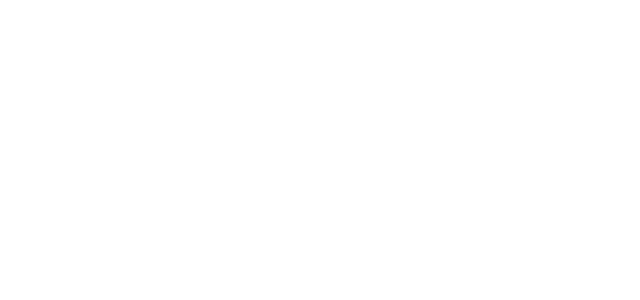
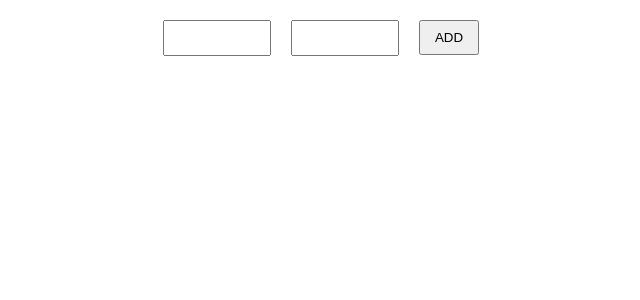
Before and after one commit to PreetS123/Revision, a React (Create React App) app in the folder react_interview_practise/: page /todo in a window 1280 px wide. Before the commit this address had no page. Shown: the top 300 px of the page, without its empty margins (319-959 px from the left). Built offline with nearby package versions, Linux system fonts and the light colour scheme.

Commit message:
data-posting

```diff
--- a/react_interview_practise/src/App.js
+++ b/react_interview_practise/src/App.js
@@ -5,6 +5,7 @@
 import { Setintervalex } from './ExamplePractise/Setintervalex';
 import { Useeffectex } from './ExamplePractise/Useeffectex';
 import { Route, Routes } from 'react-router-dom';
+import { Todo } from './ExamplePractise/Todo';
 
 function App() {
 
@@ -15,7 +16,7 @@
       <Route path='/useref' element={<UseRefEx/>} />
       <Route path='/useeffect' element={<Useeffectex/>} />
       <Route path='/setinterval' element={<Setintervalex/>} />
-      {/* <Route path='/' element={} /> */}
+      <Route path='/todo' element={<Todo/>} />
       {/* <Route path='/' element={} /> */}
       {/* <Route path='/' element={} /> */}
       {/* <Route path='/' element={} /> */}
--- /dev/null
+++ b/react_interview_practise/src/ExamplePractise/Todo.jsx
@@ -0,0 +1,68 @@
+import React, { useState } from "react";
+
+export const Todo = () => {
+  const [todo, setTodo] = useState([]);
+  const [inpVal, setInpVal] = useState({
+    title: "",
+    image: "",
+  });
+
+  const handleChange = (e) => {
+    setInpVal({ ...inpVal, [e.target.name]: e.target.value });
+  };
+
+  /// post data in todo
+  const addTodo = () => {
+    fetch(`http://localhost:8080/todos`, {
+      method: "POST",
+      body: JSON.stringify(inpVal),
+      headers: {
+        "content-type": "application/json",
+      },
+    });
+  };
+
+  return (
+    <>
+      {/* add todo HTML part */}
+      <div
+        style={{
+          width: "fit-content",
+          height: "80px",
+          display: "flex",
+          margin: "20px auto",
+          justifyContent:'space-evenly',
+          gap:'20px'
+        }}
+      >
+        <input
+          type="text"
+          onChange={handleChange}
+          name="title"
+          autoComplete="off"
+          style={{width:'100px',height:'30px'}}
+        />
+        <input
+          type="url"
+          onChange={handleChange}
+          name="image"
+          autoComplete="off"
+          style={{width:'100px',height:'30px'}}
+        />
+        <button onClick={addTodo} style={{width:'60px',height:'35px'}}>ADD</button>
+      </div>
+
+      <div
+        style={{
+          width: "70%",
+          margin: "auto",
+          height: "fit-content",
+          display: "flex",
+          direction: "column",
+        }}
+      >
+
+      </div>
+    </>
+  );
+};
```
Also changed, not shown: react_interview_practise/src/ExamplePractise/todos.json (added, +9 -0 lines).
